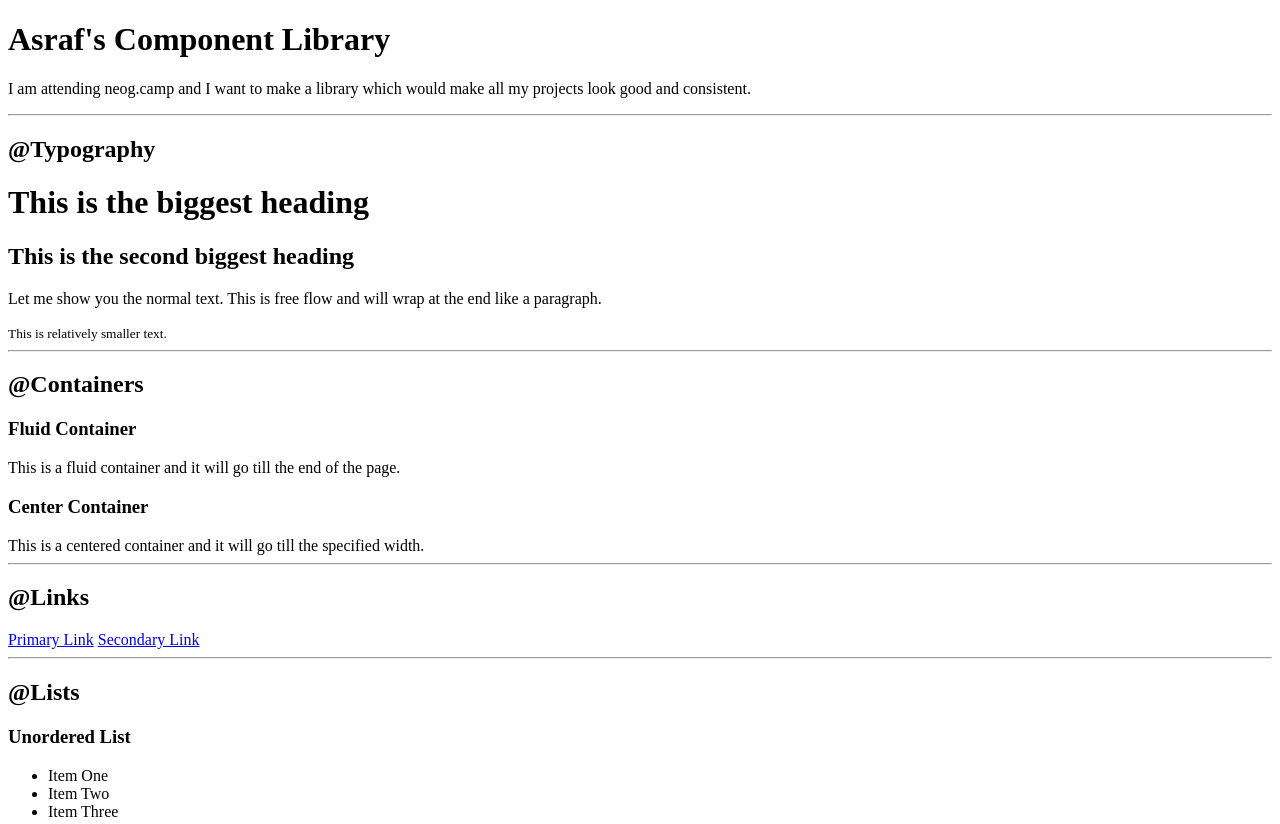
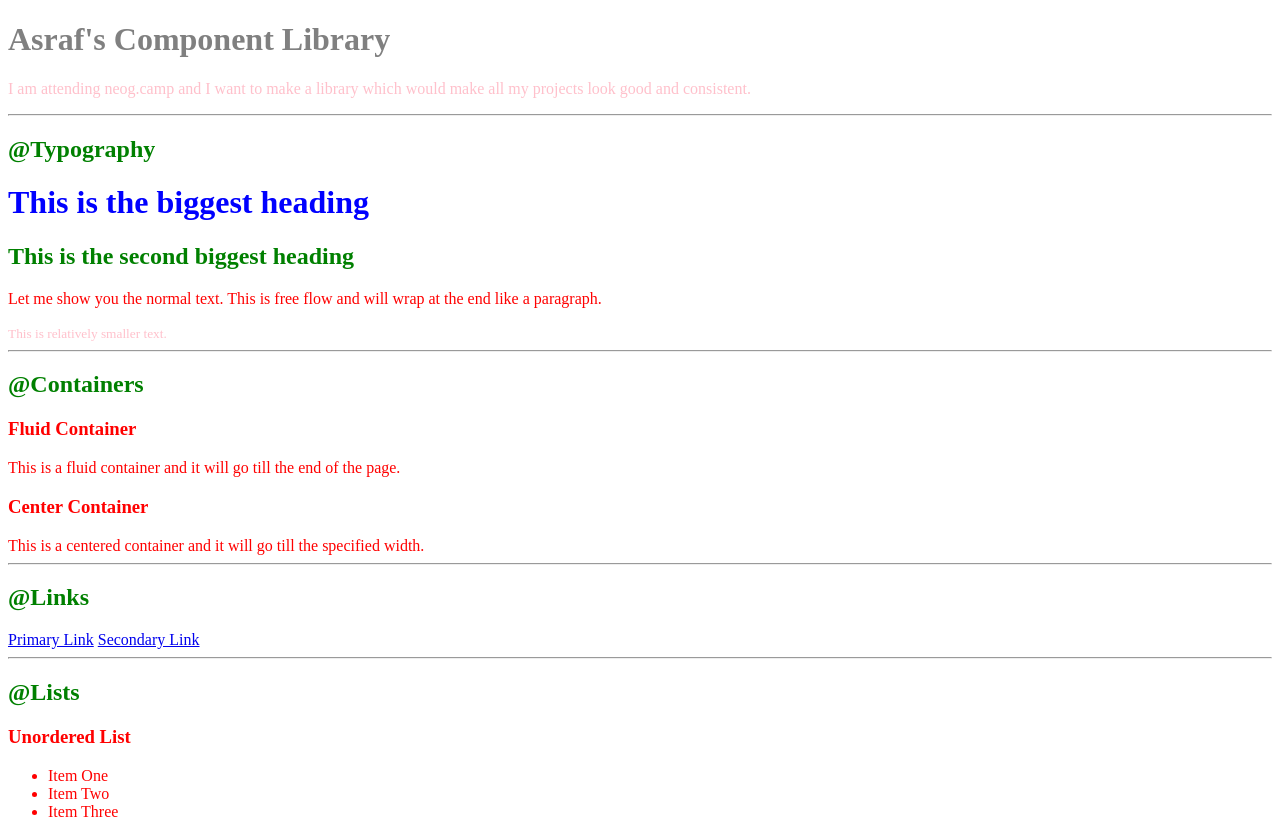
Before and after one commit to asraf-code/neog-camp-lesson-3, a plain HTML site: page index.html in a window 1280 px wide. Shown: the top 824 px of the page. Drawn offline with Linux system fonts and the light colour scheme.

Commit message:
css: import and selectors

```diff
--- a/index.html
+++ b/index.html
@@ -6,11 +6,20 @@
     <meta http-equiv="X-UA-Compatible" content="IE=edge">
     <meta name="viewport" content="width=device-width, initial-scale=1.0">
     <title>Component Library</title>
+    <!-- CSS way 1: Style Tag. This affects the whole html document -->
+    <!-- <style>
+        body {
+            color: red;
+        }
+    </style> -->
+    <!-- CSS way 3: External link -->
+    <link href="style.css" rel="stylesheet">
 </head>
 
 <body>
-    <h1>Asraf's Component Library</h1>
-    <p>I am attending neog.camp and I want to make a library which would make all my projects look good and consistent.
+    <!-- CSS way 2: <h1 style="color:red"> This is Style Attribute. This affects only the particular element you add the attribute to. -->
+    <h1 id="lib-header">Asraf's Component Library</h1>
+    <p class="para">I am attending neog.camp and I want to make a library which would make all my projects look good and consistent.
     </p>
 
     <hr>
@@ -20,7 +29,7 @@
     <h1>This is the biggest heading</h1>
     <h2>This is the second biggest heading</h2>
     <p>Let me show you the normal text. This is free flow and will wrap at the end like a paragraph.</p>
-    <small>This is relatively smaller text.</small>
+    <small class="para">This is relatively smaller text.</small>
 
     <hr>
 
--- /dev/null
+++ b/style.css
@@ -0,0 +1,21 @@
+body {
+    color: red;
+}
+
+/* Selectors: these are used in CSS files to target elements you want apply designs to. ex: body, h1, h2, p. There are multiple ways to select. You can select via attributes, tag, element, class, id, etc. */
+
+h1 {
+    color: blue;
+}
+
+h2 {
+    color: green;
+}
+
+#lib-header {
+    color: gray;
+}
+
+.para {
+    color: pink;
+}
```
